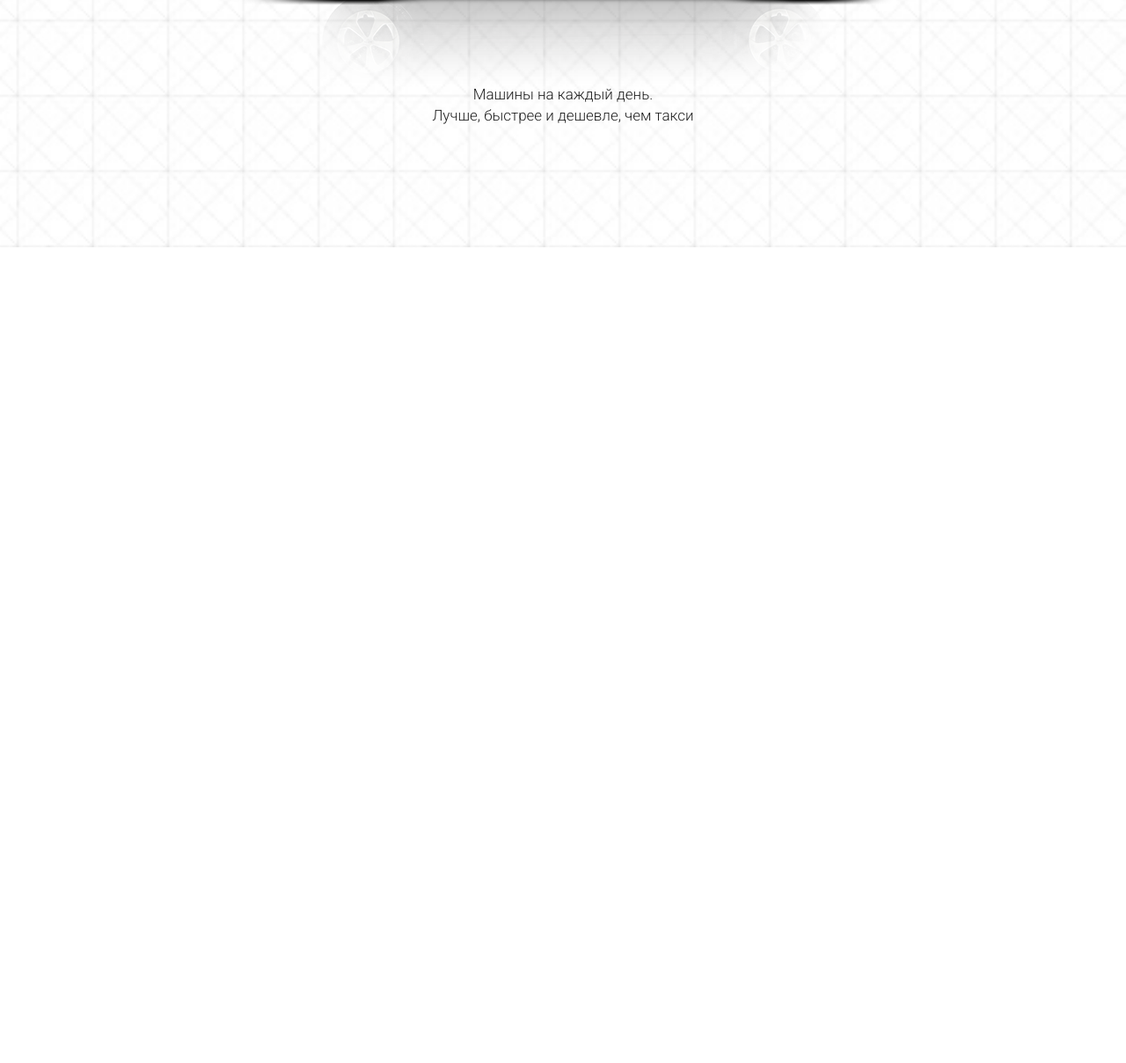
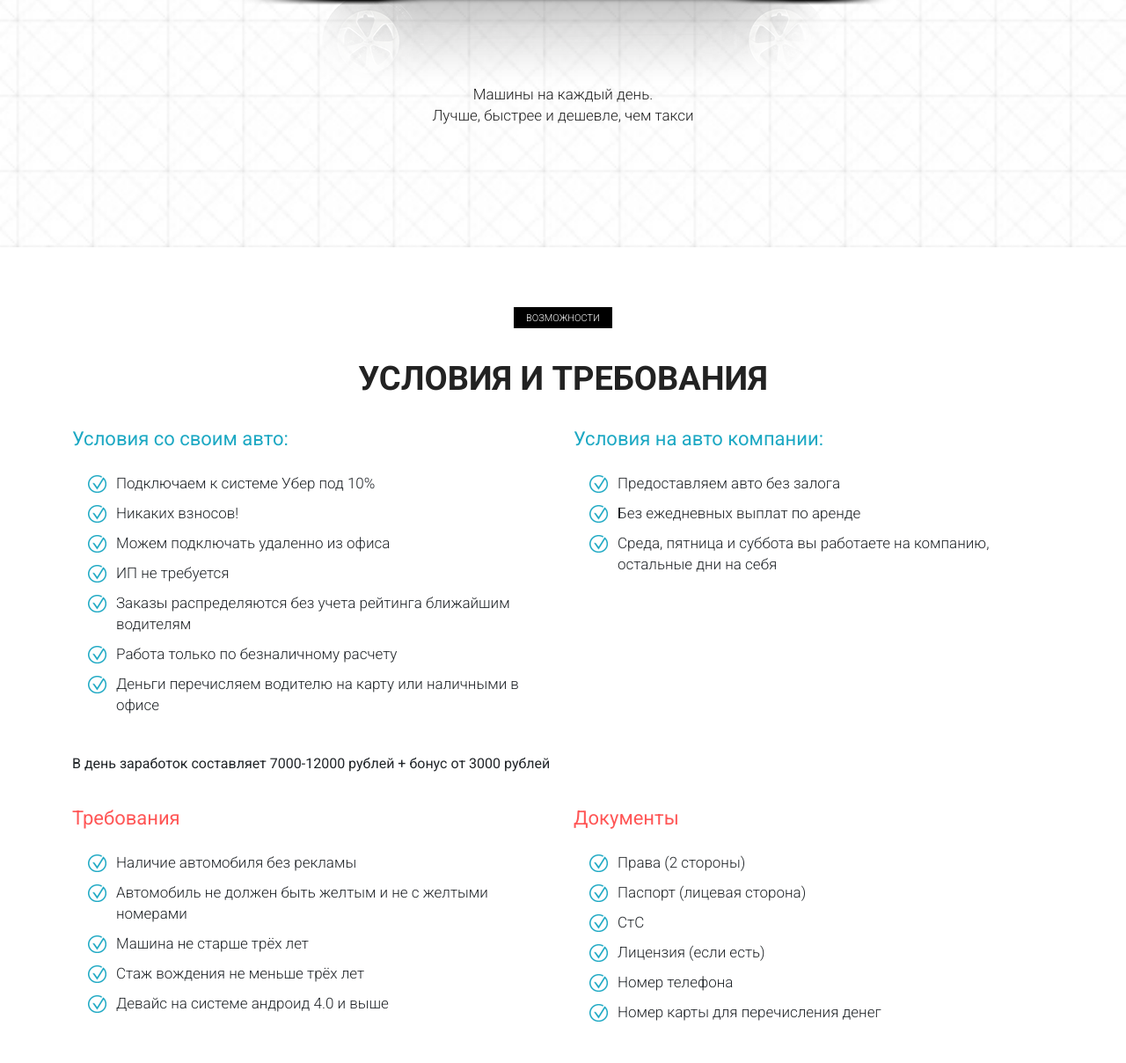
Before and after one commit to IvanMetlitski/UberBootstrap, a website: page src/js/index.html in a window 1280 px wide. Shown: the part 3329-4537 px from the top of the page at 88% size. Before the commit the page ends 3610 px from the top, so only its background shows below. Drawn offline with Linux system fonts and the light colour scheme.

Commit message:
uber_require

```diff
--- a/src/js/index.html
+++ b/src/js/index.html
@@ -240,5 +240,85 @@
     </div>
 </section>
 
+<section class="require">
+    <div class="container">
+        <div class="label">возможности</div>
+        <h2 class="title">условия и требования</h2>
+        <div class="row">
+            <div class="col-md-6">
+                <div class="require_block require_block_nmb">
+                    <div class="require_title">
+                        Условия со своим авто:
+                    </div>
+                    <ul class="require_list">
+                        <li>Подключаем к системе Убер под 10%</li>
+                        <br>
+                        <li>Никаких взносов!</li>
+                        <br>
+                        <li>Можем подключать удаленно из офиса</li>
+                        <br>
+                        <li>ИП не требуется</li>
+                        <li>Заказы распределяются без учета рейтинга ближайшим водителям</li>
+                        <li>Работа только по безналичному расчету</li>
+                        <li>Деньги перечисляем водителю на карту или наличными в офисе</li>
+                    </ul>
+                </div>
+                <div class="require_description">
+                    В день заработок составляет 7000-12000 рублей + бонус от 3000 рублей
+                </div>
+            </div>
+            <div class="col-md-6">
+                <div class="require_block require_block_nmb">
+                    <div class="require_title">
+                        Условия на авто компании:
+                    </div>
+                    <ul class="require_list">
+                        <li>Предоставляем авто без залога</li>
+                        <br>
+                        <li>Без ежедневных выплат по аренде</li>
+                        <li>Среда, пятница и суббота вы работаете на компанию, остальные дни на себя</li>
+                    </ul>
+                </div>
+            </div>
+            <div class="col-md-6">
+                <div class="require_block require_block_nmb warning">
+
+                        <div class="require_title">
+                            Требования
+                        </div>
+                        <ul class="require_list">
+                            <li>Наличие автомобиля без рекламы</li>
+                            <li>Автомобиль не должен быть желтым и не с желтыми номерами</li>
+                            <li>Машина не старше трёх лет</li>
+                            <br>
+                            <li>Стаж вождения не меньше трёх лет</li>
+                            <li>Девайс на системе андроид 4.0 и выше</li>
+                        </ul>
+
+                </div>
+            </div>
+            <div class="col-md-6">
+                <div class="require_block require_block_nmb warning">
+                    <div class="require_title">
+                        Документы
+                    </div>
+                    <ul class="require_list">
+                        <li>Права (2 стороны)</li>
+                        <br>
+                        <li>Паспорт (лицевая сторона)</li>
+                        <br>
+                        <li>СтС</li>
+                        <br>
+                        <li>Лицензия (если есть)</li>
+                        <br>
+                        <li>Номер телефона</li>
+                        <br>
+                        <li>Номер карты для перечисления денег</li>
+                    </ul>
+                </div>
+            </div>
+        </div>
+    </div>
+</section>
 </body>
 </html>
```
Also changed, not shown: src/sass/style.sass (+40 -0 lines), src/icons/check_blue.png (added), src/sass/style.css, 1 other file.
